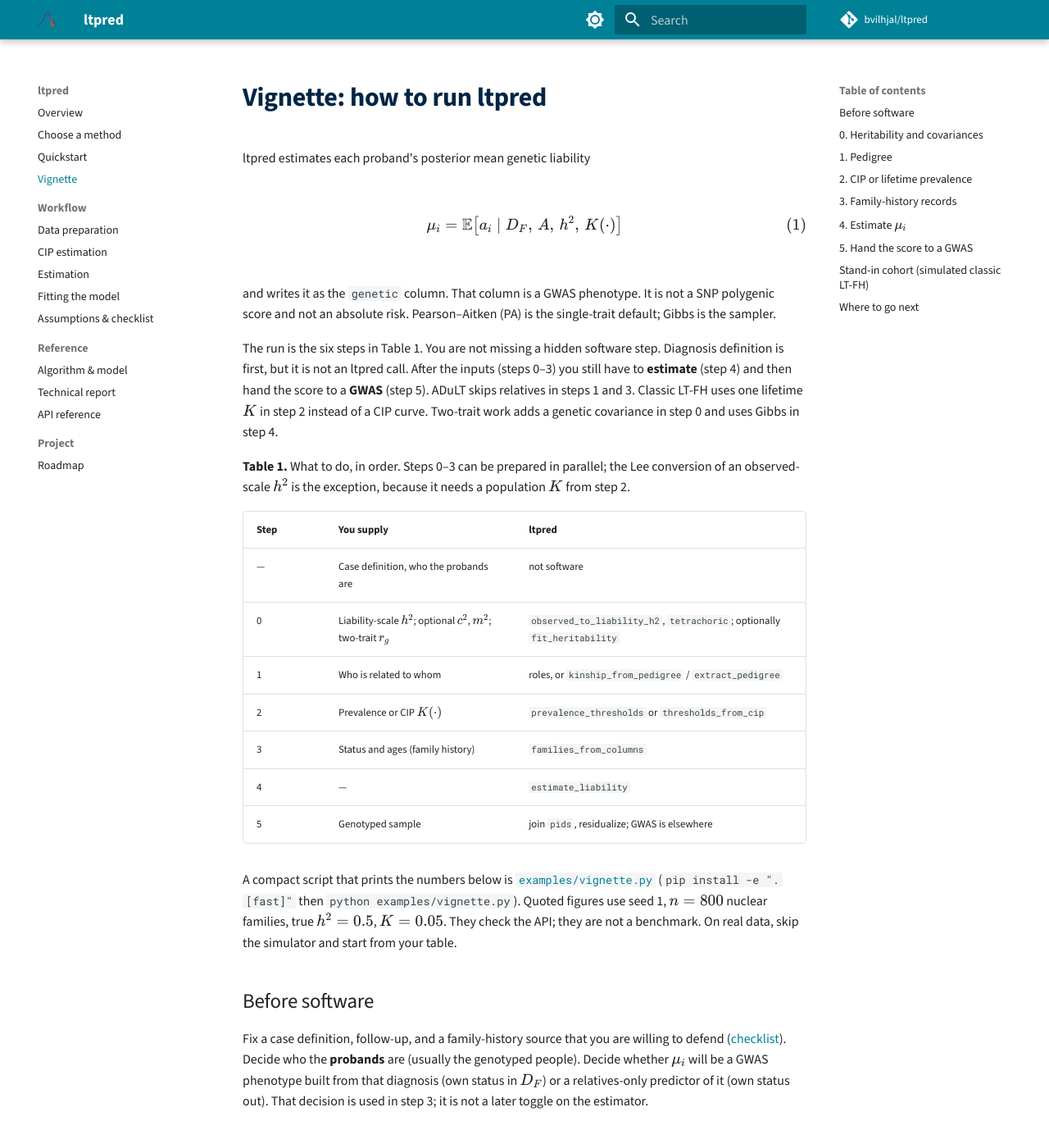
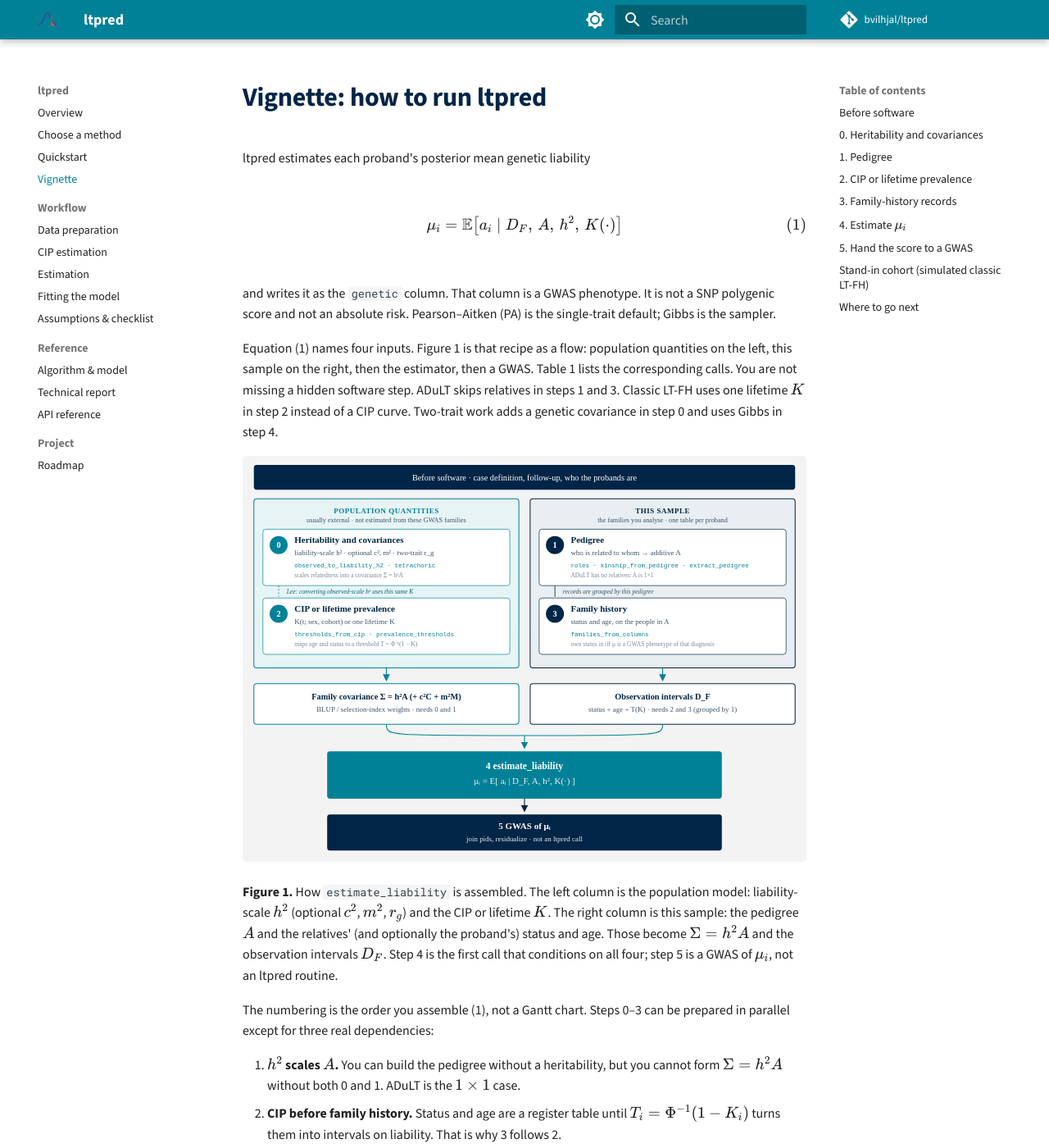
Before and after one commit to bvilhjal/ltpred, an MkDocs documentation site: the page built from docs/vignette.md, in a window 1280 px wide and 1400 px high. Shown: the whole window at 82% size. Built offline with MkDocs 1.6.1 and Material for MkDocs 9.7.7, drawn with Linux system fonts in a browser that asks for light colours; comment, search, counter and statistics services are not loaded; some of the changed text lies outside the part shown.

Commit message:
Add a pipeline figure to the vignette.
The diagram splits population quantities (h², CIP) from this sample
(pedigree, family history), shows how they become Σ = h²A and D_F, and
marks the three real order constraints plus Lee’s backward use of K.

```diff
--- a/docs/stylesheets/smartbiomed.css
+++ b/docs/stylesheets/smartbiomed.css
@@ -88,3 +88,10 @@
 .md-copyright a:hover {
   color: #fff;
 }
+
+.md-typeset img[src$="pipeline.svg"] {
+  width: 100%;
+  height: auto;
+  border-radius: 5px;
+  background: #f4f3f4;
+}
--- a/docs/vignette.md
+++ b/docs/vignette.md
@@ -16,17 +16,41 @@ and writes it as the `genetic` column. That column is a GWAS phenotype. It
 is not a SNP polygenic score and not an absolute risk. Pearson–Aitken (PA)
 is the single-trait default; Gibbs is the sampler.
 
-The run is the six steps in Table 1. You are not missing a hidden software
-step. Diagnosis definition is first, but it is not an ltpred call. After
-the inputs (steps 0–3) you still have to **estimate** (step 4) and then
-hand the score to a **GWAS** (step 5). ADuLT skips relatives in steps 1
+Equation (1) names four inputs. Figure 1 is that recipe as a flow:
+population quantities on the left, this sample on the right, then the
+estimator, then a GWAS. Table 1 lists the corresponding calls. You are
+not missing a hidden software step. ADuLT skips relatives in steps 1
 and 3. Classic LT-FH uses one lifetime $K$ in step 2 instead of a CIP
 curve. Two-trait work adds a genetic covariance in step 0 and uses Gibbs
 in step 4.
 
-**Table 1.** What to do, in order. Steps 0–3 can be prepared in parallel;
-the Lee conversion of an observed-scale $h^2$ is the exception, because it
-needs a population $K$ from step 2.
+![ltpred pipeline: heritability, CIP, pedigree and family history join in estimate_liability, then a GWAS](assets/pipeline.svg)
+
+**Figure 1.** How `estimate_liability` is assembled. The left column is
+the population model: liability-scale $h^2$ (optional $c^2$, $m^2$,
+$r_g$) and the CIP or lifetime $K$. The right column is this sample:
+the pedigree $A$ and the relatives' (and optionally the proband's)
+status and age. Those become $\Sigma=h^2A$ and the observation intervals
+$D_F$. Step 4 is the first call that conditions on all four; step 5 is a
+GWAS of $\mu_i$, not an ltpred routine.
+
+The numbering is the order you assemble (1), not a Gantt chart. Steps
+0–3 can be prepared in parallel except for three real dependencies:
+
+1. **$h^2$ scales $A$.** You can build the pedigree without a
+   heritability, but you cannot form $\Sigma=h^2A$ without both 0 and 1.
+   ADuLT is the $1\times 1$ case.
+2. **CIP before family history.** Status and age are a register table
+   until $T_i=\Phi^{-1}(1-K_i)$ turns them into intervals on liability.
+   That is why 3 follows 2.
+3. **Pedigree before family history.** Rows of $D_F$ are grouped by
+   `fam_id` / roles (or kinship column order). That is why 3 follows 1.
+
+Lee's map is the only backward arrow: converting an observed-scale
+$h^2$ uses the same population $K$ as the thresholds.
+
+**Table 1.** What to do, in order. Function names only; the dependencies
+are in Figure 1.
 
 | Step | You supply | ltpred |
 |---|---|---|
```
Also changed, not shown: CHANGELOG.md (+5 -4 lines), docs/assets/pipeline.svg (added).
